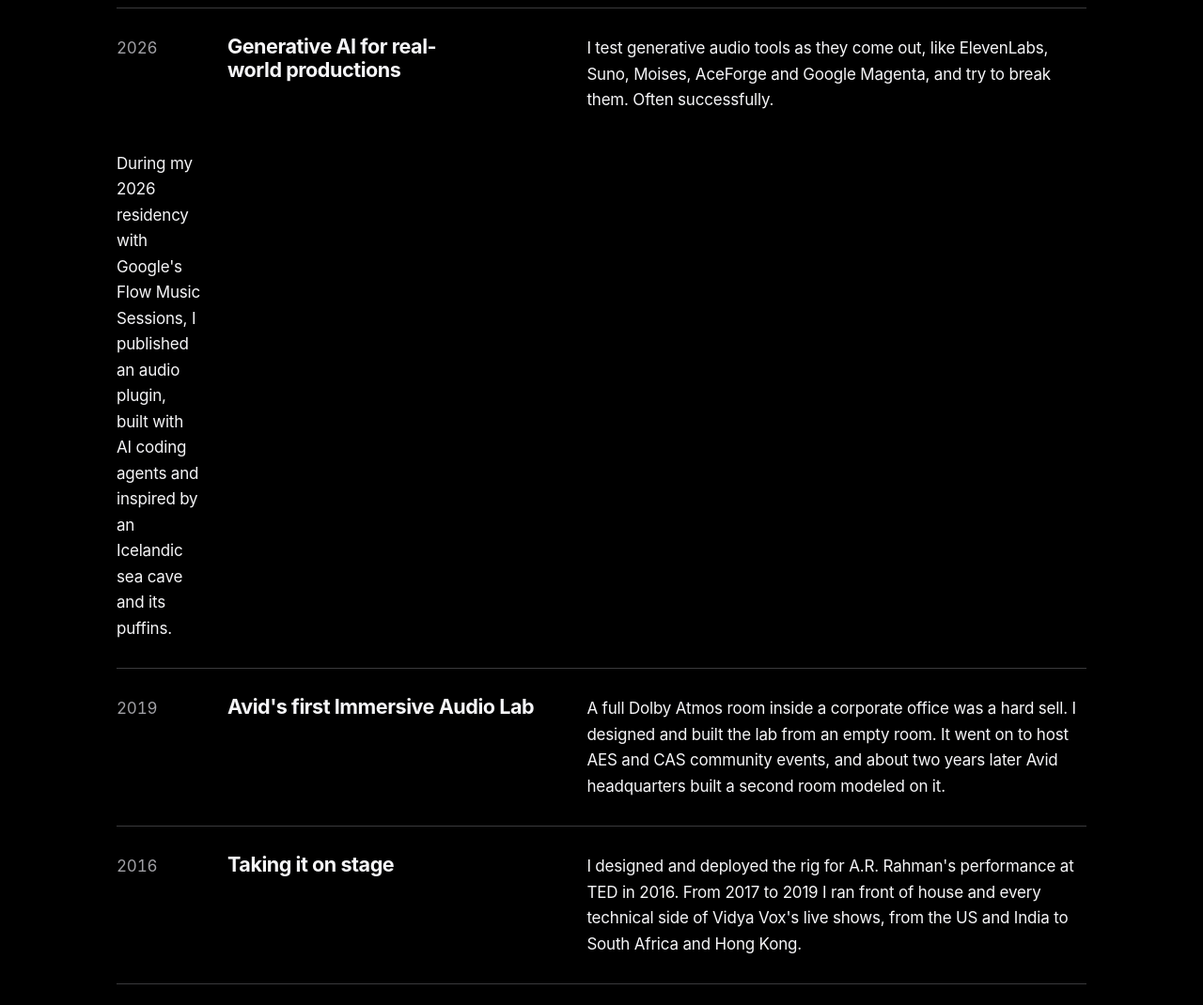
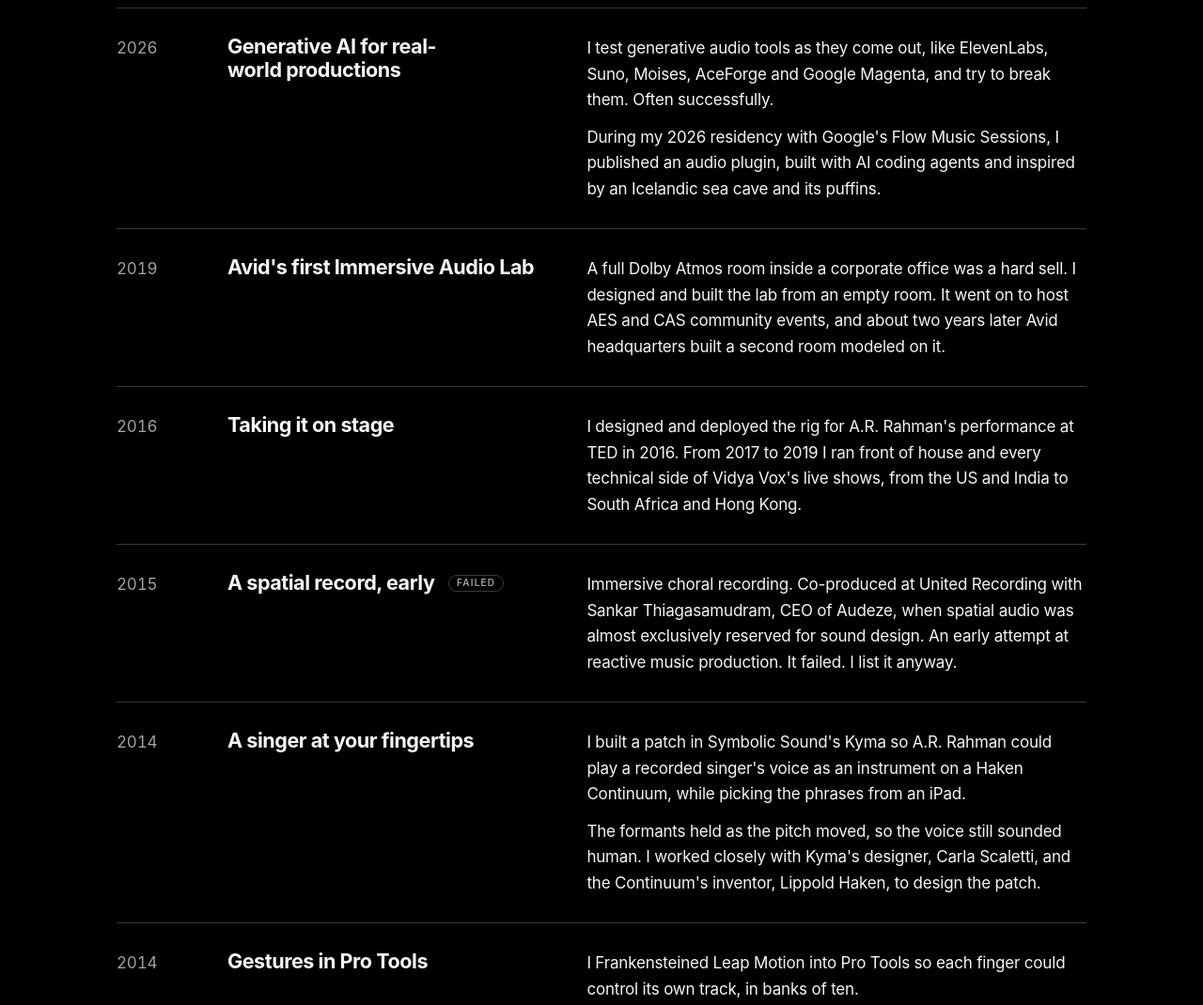
Before and after one commit to musictonyjoy/tonyjoy.com, a plain HTML site: page index.html in a window 1280 px wide. Shown: the part 3880-4950 px from the top of the page at 94% size. Drawn offline with Linux system fonts and the light colour scheme; animation ran at ten frames a second.

Commit message:
Add files via upload

```diff
--- a/index.html
+++ b/index.html
@@ -263,7 +263,7 @@ section{padding:91.6px 0}
 }
 .cue{font-family:"Courier New",Courier,monospace;font-size:.8em;color:var(--hero-muted);opacity:.7;white-space:nowrap;letter-spacing:0}
 .kicker .dim{color:var(--muted)}
-.build p + p{margin-top:12px}
+.build .txt p + p{margin-top:12px}
 </style>
 </head>
 <body>
@@ -377,8 +377,10 @@ section{padding:91.6px 0}
         <article class="build">
           <time>2026</time>
           <h3>Generative AI for real-world productions</h3>
-          <p>I test generative audio tools as they come out, like ElevenLabs, Suno, Moises, AceForge and Google Magenta, and try to break them. Often successfully.</p>
-          <p>During my 2026 residency with Google's Flow Music Sessions, I published an audio plugin, built with AI coding agents and inspired by an Icelandic sea cave and its puffins.</p>
+          <div class="txt">
+            <p>I test generative audio tools as they come out, like ElevenLabs, Suno, Moises, AceForge and Google Magenta, and try to break them. Often successfully.</p>
+            <p>During my 2026 residency with Google's Flow Music Sessions, I published an audio plugin, built with AI coding agents and inspired by an Icelandic sea cave and its puffins.</p>
+          </div>
         </article>
         <article class="build">
           <time>2019</time>
@@ -398,8 +400,10 @@ section{padding:91.6px 0}
         <article class="build">
           <time>2014</time>
           <h3>A singer at your fingertips</h3>
-          <p>I built a patch in Symbolic Sound's Kyma so A.R. Rahman could play a recorded singer's voice as an instrument on a Haken Continuum, while picking the phrases from an iPad.</p>
-          <p>The formants held as the pitch moved, so the voice still sounded human. I worked closely with Kyma's designer, Carla Scaletti, and the Continuum's inventor, Lippold Haken, to design the patch.</p>
+          <div class="txt">
+            <p>I built a patch in Symbolic Sound's Kyma so A.R. Rahman could play a recorded singer's voice as an instrument on a Haken Continuum, while picking the phrases from an iPad.</p>
+            <p>The formants held as the pitch moved, so the voice still sounded human. I worked closely with Kyma's designer, Carla Scaletti, and the Continuum's inventor, Lippold Haken, to design the patch.</p>
+          </div>
         </article>
         <article class="build">
           <time>2014</time>
```
